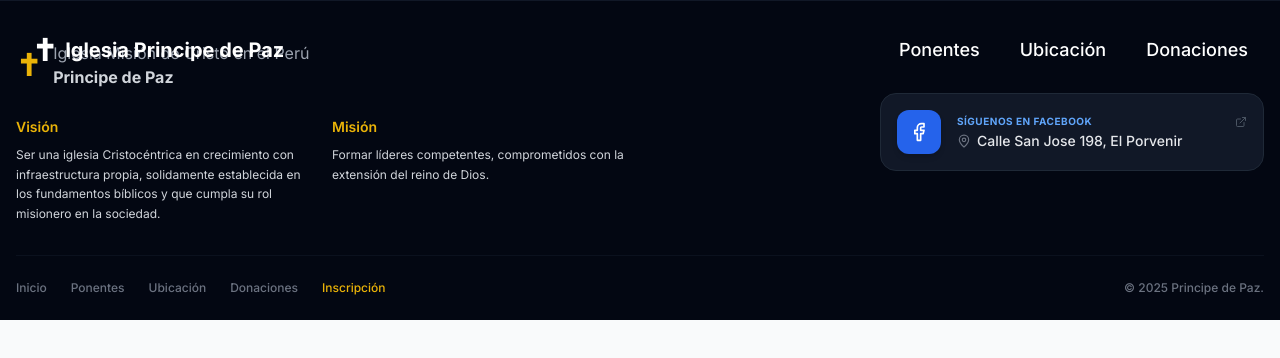
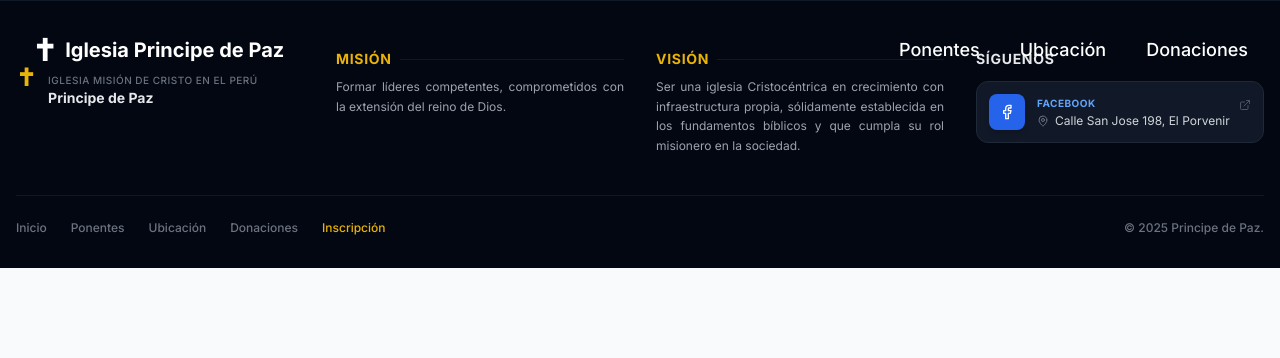
Before and after one commit to Abrancheto22/congreso_imcp, a Next.js app: page / in a window 1280 px wide. Shown: the top 358 px of the page. Built offline with nearby package versions, Linux system fonts and the light colour scheme; no server answers; the database is empty.

Commit message:
Pagina V1.0

```diff
--- a/components/Footer.tsx
+++ b/components/Footer.tsx
@@ -3,70 +3,81 @@ import { Facebook, MapPin, ExternalLink } from 'lucide-react';
 
 export default function Footer({ logoUrl }: { logoUrl?: string | null }) {
   return (
-    <footer className="bg-gray-950 text-white pt-10 pb-6 border-t border-gray-900">
+    <footer className="bg-gray-950 text-white pt-12 pb-8 border-t border-gray-900">
       <div className="max-w-7xl mx-auto px-4">
 
-        {/* SECCIÓN PRINCIPAL: Identidad vs Acción */}
-        <div className="grid grid-cols-1 md:grid-cols-2 gap-8 items-center mb-8">
+        {/* SECCIÓN PRINCIPAL: 4 COLUMNAS EN LÍNEA (lg:grid-cols-4) */}
+        {/* En móvil es 1 columna, en tablet 2, y en PC 4 en línea */}
+        <div className="grid grid-cols-1 md:grid-cols-2 lg:grid-cols-4 gap-8 items-start mb-10">
 
-          {/* 1. LADO IZQUIERDO: Identidad + Texto pequeño */}
-          <div className="flex flex-col items-start">
-            <div className="flex items-center gap-3 mb-3">
+          {/* 1. IDENTIDAD (Logo y Nombre) */}
+          <div className="flex flex-col gap-4">
+            <div className="flex items-center gap-3">
                 {logoUrl ? (
-                    <img src={logoUrl} alt="Logo" className="h-12 w-auto object-contain" />
+                    // CAMBIO: h-12 -> h-9 (Más pequeño)
+                    <img src={logoUrl} alt="Logo" className="h-9 w-auto object-contain" />
                 ) : (
-                    <span className="text-yellow-500 text-3xl font-bold">✝</span>
+                    // CAMBIO: text-3xl -> text-2xl
+                    <span className="text-yellow-500 text-2xl font-bold">✝</span>
                 )}
                 <div className="flex flex-col">
-                  <span className="text-gray-400 text-base font-normal">Iglesia Misión de Cristo en el Perú</span>
-                  <p className="text-gray-300 text-base font-bold">Principe de Paz</p>
-
+                  {/* CAMBIO: text-base -> text-[10px] y uppercase para que se vea como etiqueta */}
+                  <span className="text-gray-500 text-[10px] font-medium uppercase tracking-wider leading-tight">
+                    <br /><br />
+                    Iglesia Misión de Cristo en el Perú
+                  </span>
+                  {/* CAMBIO: text-base -> text-sm */}
+                  <p className="text-gray-200 text-sm font-bold leading-tight mt-0.5">
+                    Principe de Paz
+                  </p>
                 </div>
-
-            </div>
-
-            {/* El texto que querías recuperar */}
-
-
-            <div className="flex flex-col md:flex-row gap-6 w-full mt-4">
-              <div className="flex-1">
-                <h3 className="text-sm font-semibold text-yellow-500 mb-2">
-                  Visión
-                </h3>
-                <p className="text-xs text-gray-300 leading-relaxed">
-                  Ser una iglesia Cristocéntrica en crecimiento con infraestructura propia, solidamente establecida en los fundamentos bíblicos y que cumpla su rol misionero en la sociedad.
-                </p>
-              </div>
-              <div className="flex-1">
-                <h3 className="text-sm font-semibold text-yellow-500 mb-2">
-                  Misión
-                </h3>
-                <p className="text-xs text-gray-300 leading-relaxed">
-                  Formar líderes competentes, comprometidos con la extensión del reino de Dios.
-                </p>
-              </div>
             </div>
           </div>
 
-          {/* 2. LADO DERECHO: Tarjeta de Facebook/Ubicación */}
-          <div className="flex justify-start md:justify-end">
+          {/* 2. MISIÓN */}
+          <div className="flex flex-col gap-2">
+            <h3 className="text-sm font-bold text-yellow-500 uppercase tracking-wider flex items-center gap-2">
+              Misión
+              <div className="h-px flex-1 bg-gray-900"></div>
+            </h3>
+            <p className="text-xs text-gray-400 leading-relaxed text-pretty text-justify">
+              Formar líderes competentes, comprometidos con la extensión del reino de Dios.
+            </p>
+          </div>
+
+          {/* 3. VISIÓN */}
+          <div className="flex flex-col gap-2">
+            <h3 className="text-sm font-bold text-yellow-500 uppercase tracking-wider flex items-center gap-2">
+              Visión
+              <div className="h-px flex-1 bg-gray-900"></div> {/* Línea decorativa */}
+            </h3>
+            <p className="text-xs text-gray-400 leading-relaxed text-pretty text-justify">
+              Ser una iglesia Cristocéntrica en crecimiento con infraestructura propia, sólidamente establecida en los fundamentos bíblicos y que cumpla su rol misionero en la sociedad.
+            </p>
+          </div>
+
+          {/* 4. FACEBOOK / UBICACIÓN */}
+          <div className="flex flex-col gap-2">
+             <h3 className="text-sm font-bold text-gray-200 uppercase tracking-wider mb-1">
+              Síguenos
+            </h3>
             <a
                 href="https://www.facebook.com/IMCPPrincipedePaz"
                 target="_blank"
                 rel="noopener noreferrer"
-                className="group relative overflow-hidden bg-gray-900 border border-gray-800 hover:border-blue-700/50 rounded-2xl p-4 flex items-center gap-4 transition-all duration-300 hover:shadow-lg hover:shadow-blue-900/10 max-w-sm w-full"
+                className="group relative overflow-hidden bg-gray-900 border border-gray-800 hover:border-blue-700/50 rounded-xl p-3 flex items-center gap-3 transition-all duration-300 hover:shadow-lg hover:shadow-blue-900/10 w-full"
             >
-                <div className="bg-blue-600 p-3 rounded-xl text-white shadow-md group-hover:scale-110 transition-transform">
-                    <Facebook className="w-5 h-5" />
+                <div className="bg-blue-600 p-2.5 rounded-lg text-white shadow-md group-hover:scale-110 transition-transform flex-shrink-0">
+                    <Facebook className="w-4 h-4" />
                 </div>
-                <div className="flex-1">
+                <div className="flex-1 min-w-0"> {/* min-w-0 ayuda a truncar textos largos */}
                     <div className="flex items-center justify-between">
-                        <span className="text-[10px] font-bold text-blue-400 uppercase tracking-wider mb-0.5">Síguenos en Facebook</span>
+                        <span className="text-[10px] font-bold text-blue-400 uppercase tracking-wider mb-0.5">Facebook</span>
                         <ExternalLink className="w-3 h-3 text-gray-600 group-hover:text-blue-400 transition" />
                     </div>
-                    <p className="text-sm font-medium text-gray-200 flex items-center gap-1.5 group-hover:text-white transition">
-                        <MapPin className="w-3.5 h-3.5 text-gray-500" />
-                        Calle San Jose 198, El Porvenir
+                    <p className="text-xs text-gray-300 flex items-start gap-1.5 group-hover:text-white transition leading-tight">
+                        <MapPin className="w-3 h-3 text-gray-500 mt-0.5 flex-shrink-0" />
+                        <span>Calle San Jose 198, El Porvenir</span>
                     </p>
                 </div>
             </a>
@@ -75,11 +86,10 @@ export default function Footer({ logoUrl }: { logoUrl?: string | null }) {
         </div>
 
         {/* LÍNEA SEPARADORA */}
-        <hr className="border-gray-900/60 mb-6" />
+        <hr className="border-gray-900 mb-6" />
 
-        {/* BARRA INFERIOR: Links y Copyright */}
+        {/* BARRA INFERIOR (Mantenemos igual) */}
         <div className="flex flex-col md:flex-row justify-between items-center gap-4 text-xs text-gray-500 font-medium">
-
           <ul className="flex flex-wrap justify-center gap-6">
             <li><Link href="/" className="hover:text-white transition">Inicio</Link></li>
             <li><Link href="/#invitados" className="hover:text-white transition">Ponentes</Link></li>
--- a/components/Location.tsx
+++ b/components/Location.tsx
@@ -129,7 +129,7 @@ const LocationGallery = ({ imagenesDB }: { imagenesDB: string[] | null }) => {
 export default function Location({ datos }: { datos: DatosGenerales }) {
   return (
     // CAMBIO: py-16 en lugar de py-24 (menos altura general)
-    <section id="ubicacion" className="py-16 bg-gray-90">
+    <section id="ubicacion" className="py-16 bg-white">
       <div className="max-w-7xl mx-auto px-4">
 
         {/* Cabecera Compacta */}
--- a/components/Speakers.tsx
+++ b/components/Speakers.tsx
@@ -30,7 +30,7 @@ export default function Speakers({ ponentes }: { ponentes: Ponente[] }) {
   const preventSelectionClass = "select-none";
 
   return (
-    <section id="invitados" className="py-24 bg-white overflow-hidden">
+    <section id="invitados" className="py-24 bg-gray-90 overflow-hidden">
       <div className="max-w-7xl mx-auto px-4 relative">
 
         <div className="text-center mb-16">
```
Also changed, not shown: app/registro/page.tsx (+48 -10 lines), components/PaymentMethods.tsx (+45 -32 lines), 1 other file (tests, documents, lock files or other folders).
